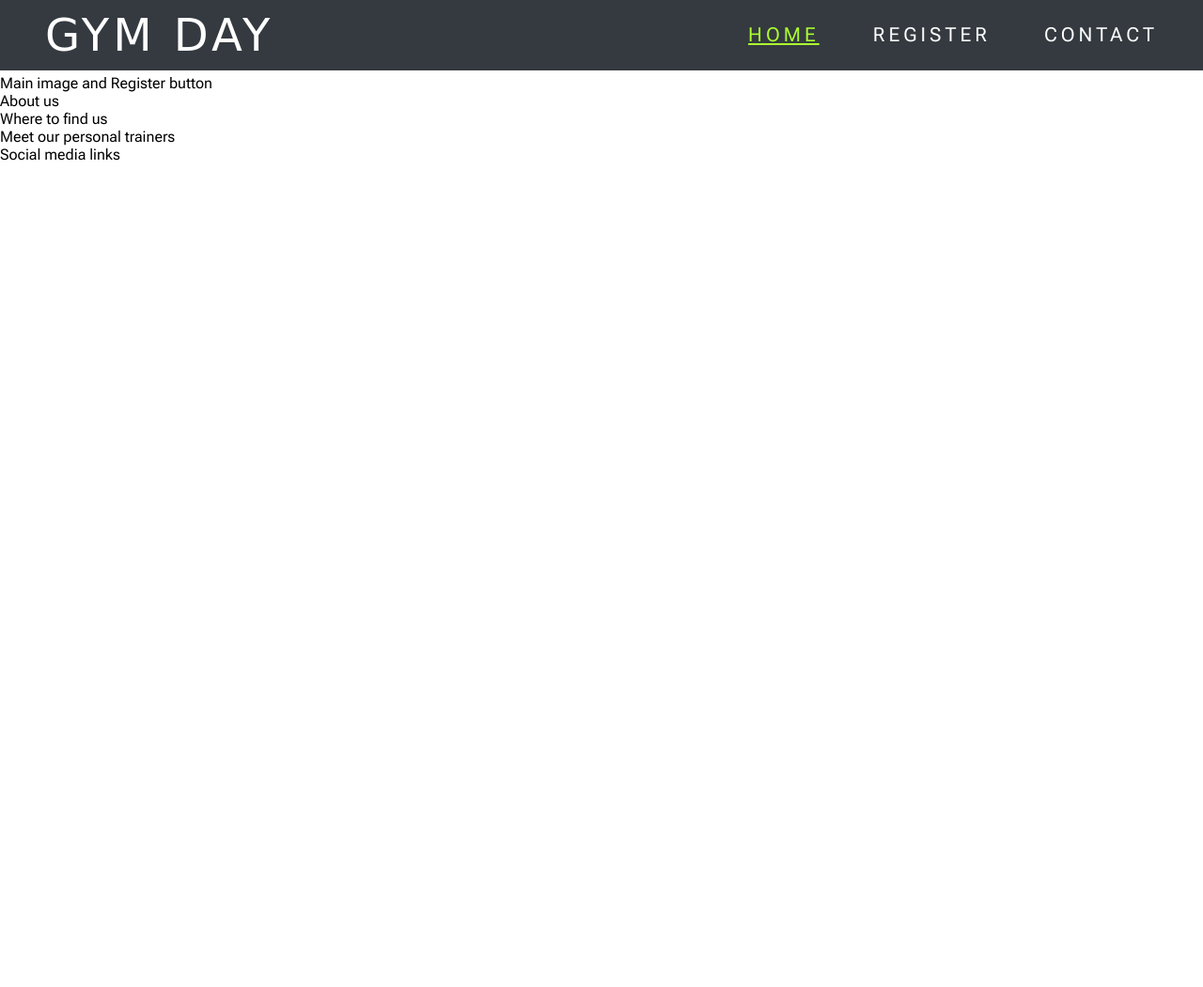
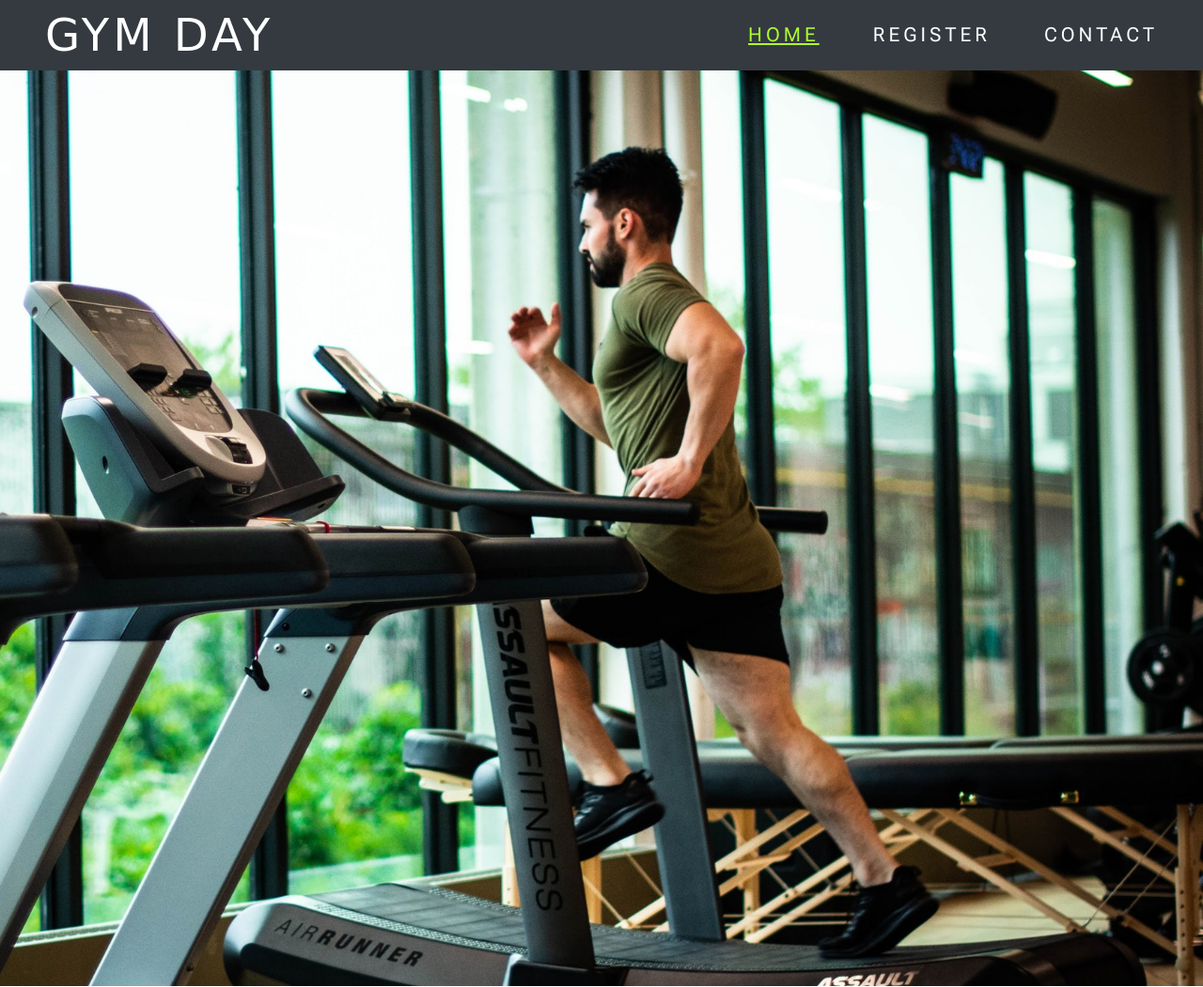
Before and after one commit to JackDay94/Project1, a plain HTML site: page index.html in a window 1280 px wide. Shown: the whole page at 94% size. Before the commit the page ends 800 px from the top, so only its background shows below. Drawn offline with Linux system fonts and the light colour scheme; a web font is replaced by a local one.

Commit message:
Add hero image and fix top navigation to scroll with page

```diff
--- a/assets/css/style.css
+++ b/assets/css/style.css
@@ -18,6 +18,8 @@ body {
     width: 100%;
     display: inline-block;
     line-height: 75px;
+    position:fixed;
+    z-index:5;
 }
 
 /* Headings and logo */
@@ -67,3 +69,20 @@ h1, h2, h3 {
     text-decoration: underline;
     color:#adff2f;
 }
+
+/* Hero image */
+
+#hero-container {
+    position:relative;
+    overflow:hidden;
+    width: 100%;
+    height: 975px;
+    top:75px;
+}
+
+#hero-image {
+    width: 100%;
+    height: 975px;
+    background: url('../images/hero-image-treadmill.jpg') no-repeat right top;
+    background-size: cover;
+}
--- a/index.html
+++ b/index.html
@@ -33,7 +33,13 @@
             </ul>
         </nav>
     </header>
-    <section>Main image and Register button</section>
+    <!-- Hero image and welcome text with signup button -->
+    <section>
+        <div id="hero-container">
+            <div id="hero-image"></div>
+        </div>
+
+    </section>
     <section>About us</section>
     <section>Where to find us</section>
     <section>Meet our personal trainers</section>
```
Also changed, not shown: assets/images/hero-image-treadmill.jpg (added), 1 other file.
